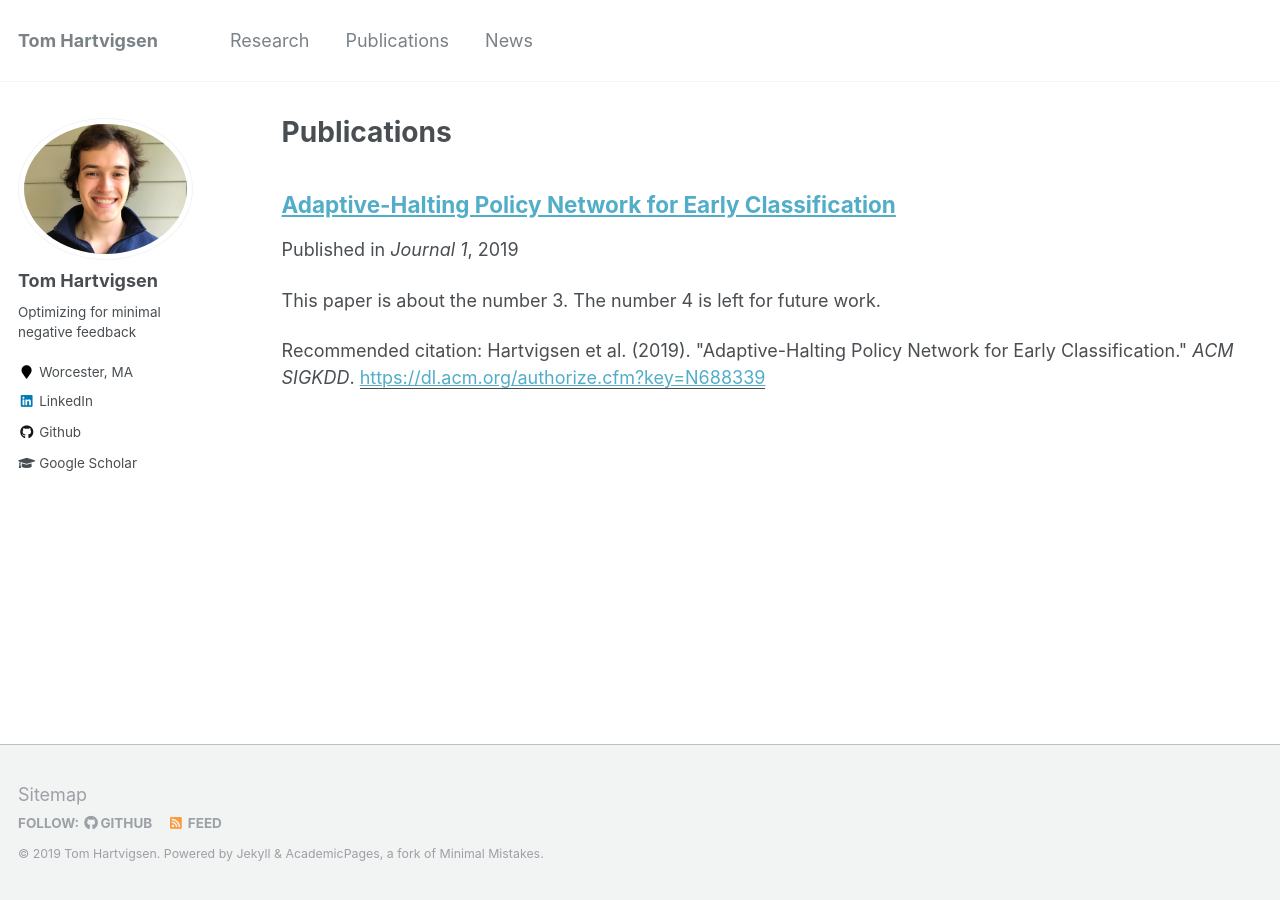
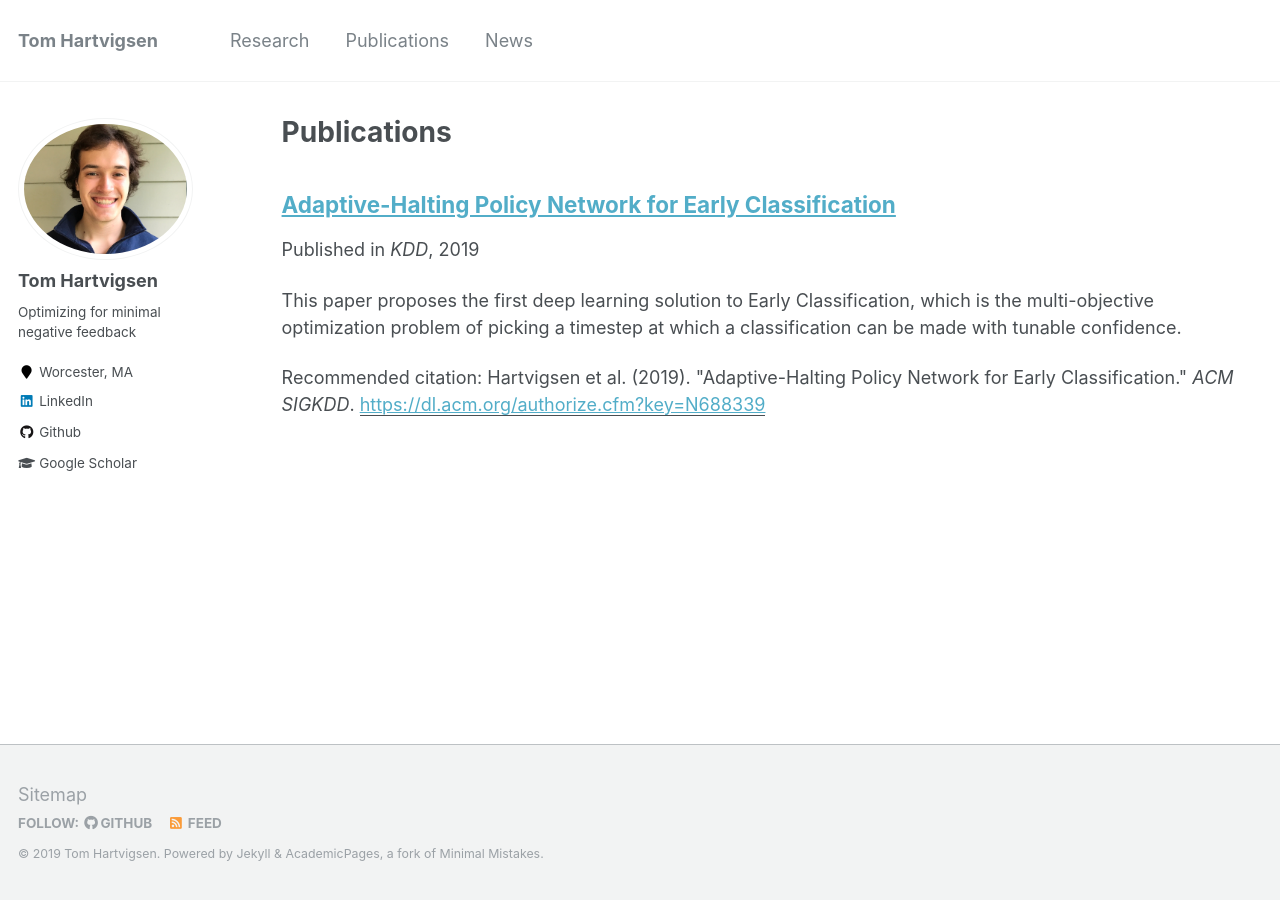
Before and after one commit to Thartvigsen/thartvigsen.github.io, a Jekyll site: the page built from _pages/publications.md, in a window 1280 px wide. Built offline with Jekyll 4.4.1, drawn with Linux system fonts in a browser that asks for light colours.

Commit message:
fresh research

```diff
--- a/_pages/research.md
+++ b/_pages/research.md
@@ -5,8 +5,4 @@ permalink: /research/
 author_profile: false
 ---
 
-**Very** under construction, beware!
-
-A list of recent RNN-theory papers that I find interesting:
-- [Capacity and Trainability in Recurrent Neural Networks](https://arxiv.org/pdf/1611.09913.pdf)
-- [Understanding and Controlling Memory in Recurrent Neural Networks](https://arxiv.org/pdf/1902.07275.pdf)
+I have collaborated to publish 9 papers with 3 under review and 4 more on the way! I will be filling out this page to describe each project but at a high level, my work typically involves developing novel recurrent neural networks (RNN) for challenging real-world time series classification tasks. On the more-theoretical side I have a paper under submission regarding conditional computation in RNNs with one follow-up on the way. I have also colalborated on clinical note classification and word meta-embedding.
--- a/_publications/2015-10-01-paper-title-number-3.md
+++ b/_publications/2015-10-01-paper-title-number-3.md
@@ -1,13 +1,9 @@
 ---
 title: "Adaptive-Halting Policy Network for Early Classification"
 collection: publications
-permalink: /publication/2019-08-03-adaptive-halting.md
-excerpt: 'This paper is about the number 3. The number 4 is left for future work.'
+excerpt: 'This paper proposes the first deep learning solution to Early Classification, which is the multi-objective optimization problem of picking a timestep at which a classification can be made with tunable confidence.'
 date: 2019-08-03
-venue: 'Journal 1'
+venue: 'KDD'
 paperurl: 'https://dl.acm.org/authorize.cfm?key=N688339'
 citation: 'Hartvigsen et al. (2019). &quot;Adaptive-Halting Policy Network for Early Classification.&quot; <i>ACM SIGKDD</i>.'
 ---
-
-
-[Download paper here](https://dl.acm.org/authorize.cfm?key=N688339)
```
